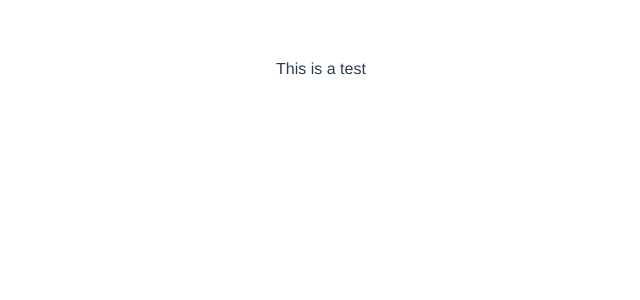
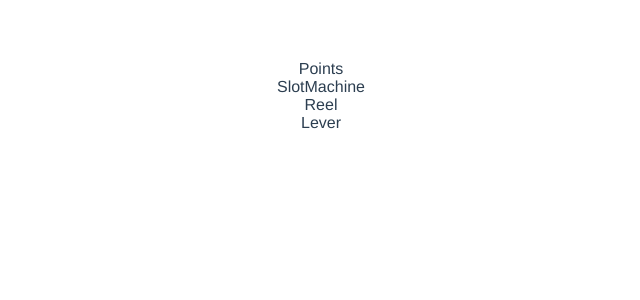
Before and after one commit to effcamp/alc-hackathon-game, a Vue app: page / in a window 1280 px wide. Shown: the top 300 px of the page, without its empty margins (319-959 px from the left). Built offline with nearby package versions, Linux system fonts and the light colour scheme.

Commit message:
More boilerplate

```diff
--- a/src/App.vue
+++ b/src/App.vue
@@ -1,16 +1,20 @@
 <template>
   <div id="app">
+    <Points />
     <SlotMachine />
+
   </div>
 </template>
 
 <script>
+import Points from "./components/Points.vue";
 import SlotMachine from "./components/SlotMachine.vue";
 
 export default {
   name: "app",
   components: {
-    SlotMachine
+    SlotMachine,
+    Points
   }
 };
 </script>
--- /dev/null
+++ b/src/components/Lever.vue
@@ -0,0 +1,12 @@
+<template>
+  <div>
+    Lever
+  </div>
+</template>
+
+<script>
+export default {};
+</script>
+
+<style>
+</style>
--- /dev/null
+++ b/src/components/Points.vue
@@ -0,0 +1,12 @@
+<template>
+  <div>
+    Points
+  </div>
+</template>
+
+<script>
+export default {};
+</script>
+
+<style>
+</style>
--- /dev/null
+++ b/src/components/Reels.vue
@@ -0,0 +1,12 @@
+<template>
+  <div>
+    Reel
+  </div>
+</template>
+
+<script>
+export default {};
+</script>
+
+<style>
+</style>
--- a/src/components/SlotMachine.vue
+++ b/src/components/SlotMachine.vue
@@ -1,11 +1,20 @@
 <template>
   <div class="hello">
-    This is a test
+    SlotMachine
+    <Reels />
+    <Lever />
   </div>
 </template>
 
 <script>
-export default {};
+import Reels from "./Reels.vue";
+import Lever from "./Lever.vue";
+export default {
+  components: {
+    Reels,
+    Lever
+  }
+};
 </script>
 
 <!-- Add "scoped" attribute to limit CSS to this component only -->
```
